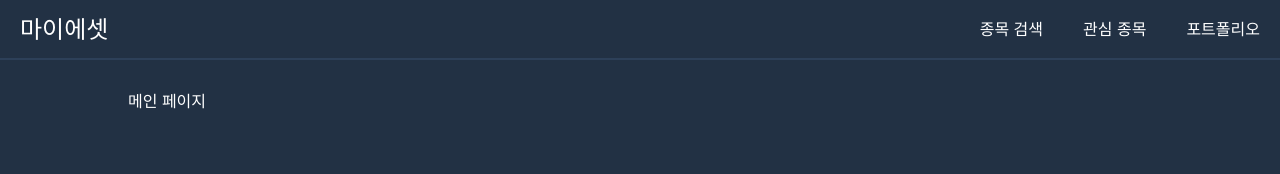
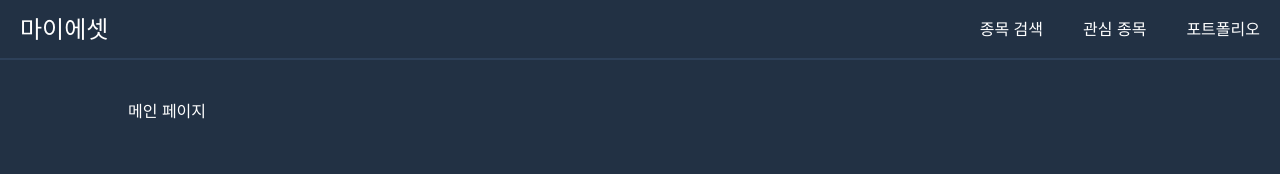
Before and after one commit to crewd/my-asset, a React (Vite) app: page / in a window 1280 px wide. Shown: the top 174 px of the page. Built offline with nearby package versions, Linux system fonts and the light colour scheme.

Commit message:
style: main margin 수정

```diff
--- a/src/components/layout/AppLayout.tsx
+++ b/src/components/layout/AppLayout.tsx
@@ -24,7 +24,7 @@ const AppLayout = ({ children }: { children: React.ReactNode }) => {
           </ul>
         </nav>
       </header>
-      <main className="max-w-[1024px] w-[100%] m-auto pt-[30px] lg:px-0 px-[20px]">
+      <main className="max-w-[1024px] w-[100%] m-auto pt-[40px] lg:px-0 px-[20px]">
         {children}
       </main>
     </div>
```
